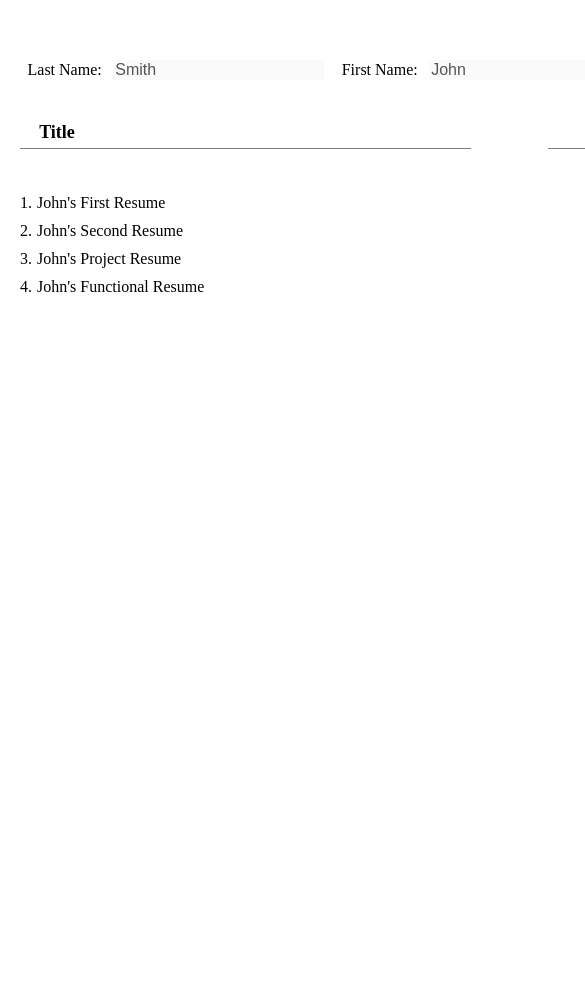
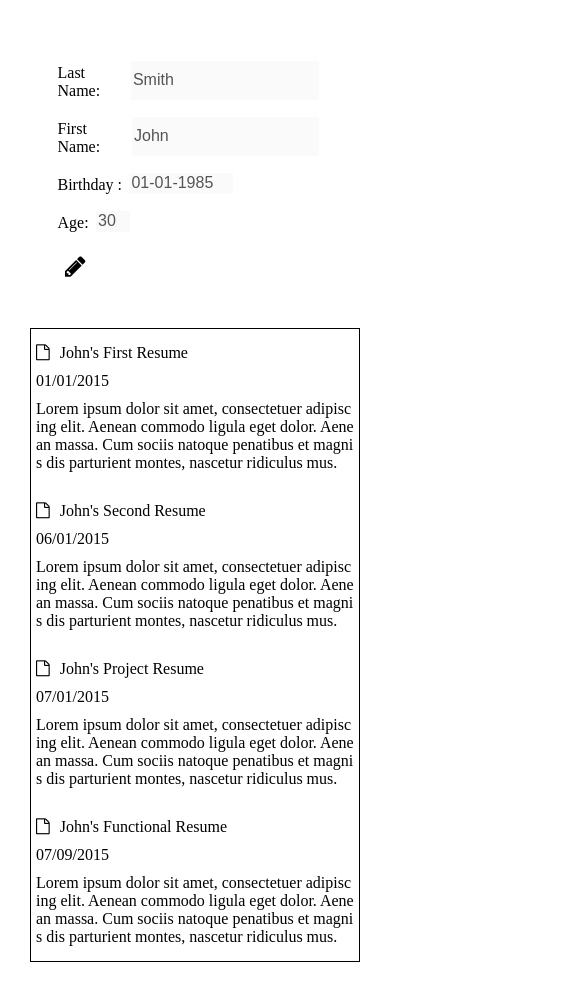
Before and after one commit to daddyschmack/form_test, a plain HTML site: page index.html in a window 390 px wide. Shown: the top 992 px of the page, 585 px wide, since content can reach past the window. Before the commit the page ends 844 px from the top, so only its background shows below. Drawn offline with nearby package versions, Linux system fonts and the light colour scheme.

Commit message:
updating most of the media query (responsive) styles

```diff
--- a/css/form.css
+++ b/css/form.css
@@ -5,7 +5,9 @@ html {
 
 body{
     margin:3rem auto;
-    width:128rem;
+}
+div.stage{
+    margin:0 3rem;
 }
 
 form{
@@ -23,6 +25,10 @@ fieldset{
     border:none;
     display: block;
 }
+fieldset > p{
+    display: inline-flex;
+    align-self: flex-start;
+}
 label{
     font-size:1.6rem;
     margin-right: .75rem;
@@ -35,9 +41,13 @@ input{
     margin-right:1.5rem;
     width: auto;
     min-width: 2rem;
+    margin-top:-3px;
 }
 input#age{
     width:3rem;
+}
+input#birthdate{
+    width:10rem
 }
 input:disabled{
     border:none;
@@ -49,27 +59,23 @@ input:disabled{
     font-size:2.4rem;
     flex-direction: row;
 }
-
-.edit,.cancel,.submit,.control_holder{
+.edit,.cancel,.submit,.control_holder {
     font-family: "FontAwesome";
-    padding:.75rem;
-    font-size:2.4rem;
-    background-color:transparent;
-    border:none;
+    padding: .75rem;
+    font-size: 2.4rem;
 }
 .control_holder:before{
     content: "\f040";
     cursor:pointer;
 }
-form.editing{
-}
+
 form.editing  .control_holder:before{
     content:"";
 }
-form  .cancel, form  .submit{
+form .cancel, form .submit{
     display:none;
 }
-form.editing  .cancel, form.editing  .submit{
+form.editing .cancel, form.editing .submit{
     display: inline-flex;
 }
 .submit:before{
@@ -89,34 +95,41 @@ ul#resume_list{
 ul li{
     display: flex;
     margin-left:0;
+    width:98%;
 }
 li.titles{
     flex-direction: row;
-    width: 75%;
     margin-left: 2rem;
     justify-content: space-between;
 
 }
 .column_title{
     text-align: center;
-    width:45%;
     font-size:1.8rem;
     font-weight:bold;
     margin-bottom:3.5rem;
     border-bottom:1px solid rgba(0, 0, 0, .5);
     padding-bottom: .5rem;
+    margin-left:2%;
 }
 .column_title:first-child{
     margin-right: 2%;
     text-align: left;
+    flex-basis:25%;
     padding-left: 2%;
 
+}
+.column_title:nth-child(2){
+    flex-basis:10%;
+}
+.column_title:last-child{
+    flex-basis:57%;
 }
 li.resume {
     flex-direction: row;
     margin: 1rem 1rem 1rem 2rem;
     align-content: space-between;
-    width: 75%;
+    /* width: 98%; */
 }
 li.resume:before {
     counter-increment: section;               /* Increment the section counter*/
@@ -126,16 +139,20 @@ li.resume:before {
 }
 .resume_title{
     margin-right:2rem;
-    width:50%;
+    flex:1 0 25%;
     white-space: pre;
-    align-self:flex-end;
+    display: inline-block;
+}
+li > div{
+    margin-left:2%;
 }
 
 .resume_date{
-    width:50%;
-    text-align: center;
+    flex:0 0 10%;
 }
-
+.resume_description{
+    flex:1 0 57%;
+}
 .show_message {
     display: block;
 }
@@ -155,3 +172,98 @@ li.resume:before {
     color: black;
     border:1px solid green
 }
+@media screen and (min-width:1025px) {
+
+    .edit,.cancel,.submit,.control_holder{
+        background-color:transparent;
+        border:none;
+    }
+
+}
+
+@media screen and (max-width: 1024px) {
+
+    fieldset#contact_fieldset{
+          display: block;
+    }
+    .control_holder{
+        margin-top:.5rem;
+        display: flex;
+        flex-direction: row;
+        width:auto;
+    }
+
+    .submit,.cancel{
+        font-family: sans-serif;
+        font-size:1.2rem;
+        font-size:1.2rem;
+    }
+    .submit:before{
+        content: "Save Changes";
+        color:green;
+    }
+    .cancel:before{
+        content: "Cancel";
+        color:red;
+    }
+}
+
+@media screen and (max-width: 768px) {
+
+    ul#resume_list{
+        display:flex;
+        flex-direction:row;
+        flex-wrap:wrap;
+        border: 1px solid;
+    }
+    li.titles{
+        display:none
+    }
+    li.resume{
+        width: 31%;
+        display:flex;
+        flex-direction:column;
+        margin-right: .5rem;
+        margin-left: .5rem;
+    }
+    li.resume:before{
+        display: none;
+    }
+    li.resume div{
+        margin:.5rem 0;
+    }
+    .resume_description{
+        max-width:100%;
+        white-space: nowrap;
+        overflow: hidden;
+        text-overflow: ellipsis;
+    }
+    .resume_title:before{
+        content:"\f016";
+        font-family: FontAwesome;
+        display: inline-block;
+        margin-right: 1rem;
+    }
+}
+
+@media screen and (max-width: 500px) {
+    body {
+
+    }
+    ul#resume_list{
+        flex-direction: column;
+
+    }
+    li.resume{
+        width:100%
+    }
+    div.resume_description{
+        height: auto;
+        word-break: break-all;
+        word-wrap: break-word;
+        white-space: normal;
+        max-width: 97%;
+        overflow-y: visible ;
+        text-overflow: initial;
+    }
+}
--- a/index.html
+++ b/index.html
@@ -5,21 +5,27 @@
     <link rel="stylesheet" href="https://maxcdn.bootstrapcdn.com/font-awesome/4.4.0/css/font-awesome.min.css">
     <link rel="stylesheet" href="css/form.css" type="text/css">
 </head>
-<body>
+<div class="stage">
 <div id="message_area">
     <div class="success"> You succussfully submitted the form</div>
     <div class="error"> The following error occurred submitting the form: </div>
 </div>
 <form id="contact_info">
     <fieldset id="contact_fieldset">
-        <label for="last_name">Last Name</label>
+        <p><label for="last_name">Last Name</label>
         <input type="text" id="last_name" required disabled placeholder="Enter your last name" value="Smith">
-        <label for="first_name">First Name</label>
+            </p>
+       <p>
+           <label for="first_name">First Name</label>
         <input type="text" id="first_name" required disabled placeholder="Enter your first name" value="John">
-        <label for="birthdate">Birthday </label>
+       </p>
+        <p><label for="birthdate">Birthday </label>
         <input id="birthdate" value="01-01-1985" disabled placeholder="enter your birthday">
-        <label for="age">Age</label>
+        </p>
+        <p>
+            <label for="age">Age</label>
         <input type="text" id="age" disabled value="30">
+        </p>
         <div class="control_holder">
             <button type="submit" class="submit"></button>
             <button type="button" class="cancel"></button>
@@ -32,24 +38,31 @@
         <li class="titles">
             <div class="column_title">Title</div>
             <div class="column_title">Date Submitted</div>
+            <div class="column_title">Description</div>
         </li>
         <li id="resume_1" class="resume">
             <div class="resume_title">John's First Resume</div>
             <div class="resume_date">01/01/2015</div>
+            <div class="resume_description" title="Lorem ipsum dolor sit amet, consectetuer adipiscing elit. Aenean commodo ligula eget dolor. Aenean massa. Cum sociis natoque penatibus et magnis dis parturient montes, nascetur ridiculus mus. ">Lorem ipsum dolor sit amet, consectetuer adipiscing elit. Aenean commodo ligula eget dolor. Aenean massa. Cum sociis natoque penatibus et magnis dis parturient montes, nascetur ridiculus mus. </div>
         </li>
         <li id="resume_2" class="resume">
             <div class="resume_title">John's Second Resume</div>
             <div class="resume_date">06/01/2015</div>
+            <div class="resume_description" title="Lorem ipsum dolor sit amet, consectetuer adipiscing elit. Aenean commodo ligula eget dolor. Aenean massa. Cum sociis natoque penatibus et magnis dis parturient montes, nascetur ridiculus mus. ">Lorem ipsum dolor sit amet, consectetuer adipiscing elit. Aenean commodo ligula eget dolor. Aenean massa. Cum sociis natoque penatibus et magnis dis parturient montes, nascetur ridiculus mus. </div>
+
         </li>
         <li id="resume_3" class="resume">
             <div class="resume_title">John's Project Resume</div>
             <div class="resume_date">07/01/2015</div>
+            <div class="resume_description" title="Lorem ipsum dolor sit amet, consectetuer adipiscing elit. Aenean commodo ligula eget dolor. Aenean massa. Cum sociis natoque penatibus et magnis dis parturient montes, nascetur ridiculus mus. ">Lorem ipsum dolor sit amet, consectetuer adipiscing elit. Aenean commodo ligula eget dolor. Aenean massa. Cum sociis natoque penatibus et magnis dis parturient montes, nascetur ridiculus mus. </div>
         </li>
         <li id="resume_4" class="resume">
             <div class="resume_title">John's Functional Resume</div>
             <div class="resume_date">07/09/2015</div>
+            <div class="resume_description" title="Lorem ipsum dolor sit amet, consectetuer adipiscing elit. Aenean commodo ligula eget dolor. Aenean massa. Cum sociis natoque penatibus et magnis dis parturient montes, nascetur ridiculus mus. ">Lorem ipsum dolor sit amet, consectetuer adipiscing elit. Aenean commodo ligula eget dolor. Aenean massa. Cum sociis natoque penatibus et magnis dis parturient montes, nascetur ridiculus mus. </div>
         </li>
     </ul>
+</div>
 <script src="https://ajax.googleapis.com/ajax/libs/jquery/2.1.3/jquery.min.js"></script>
 <script type="text/javascript" rel="script" src="scripts/form.js"></script>
 <script type="text/javascript">
```
